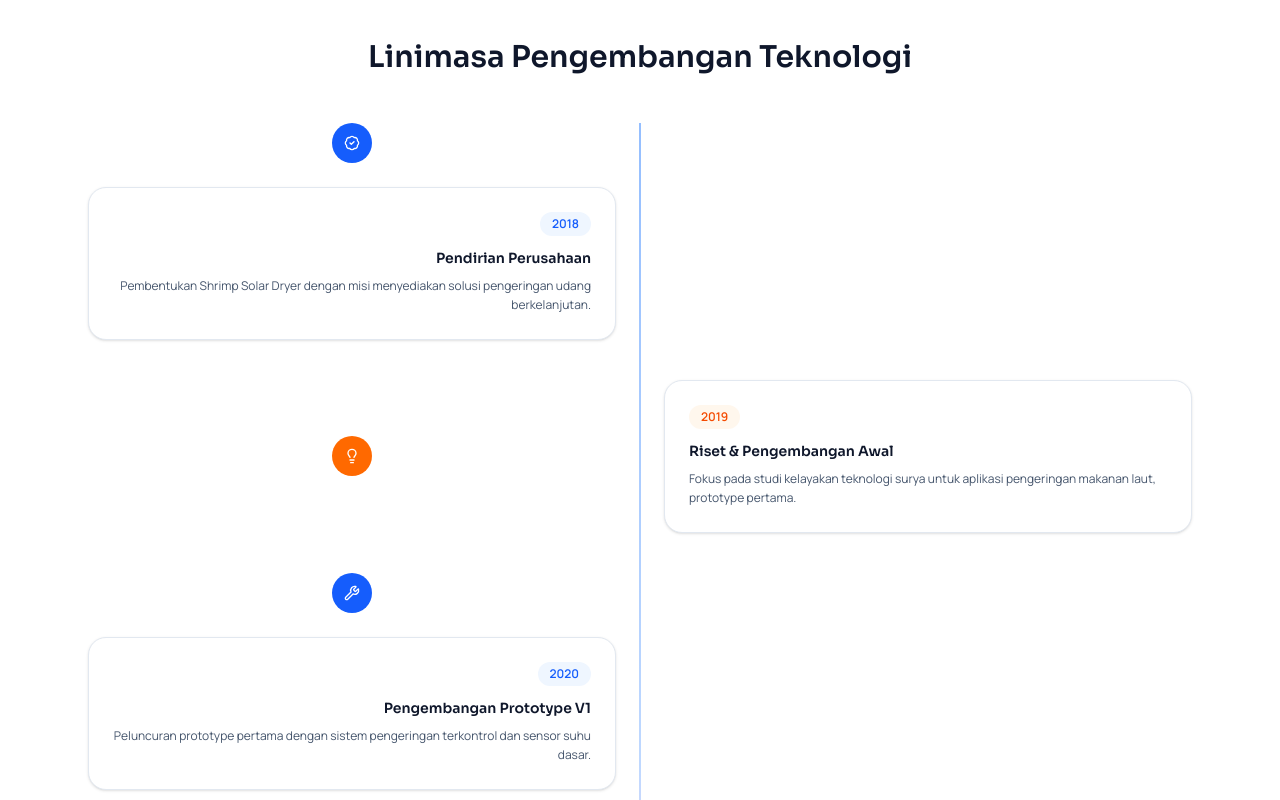
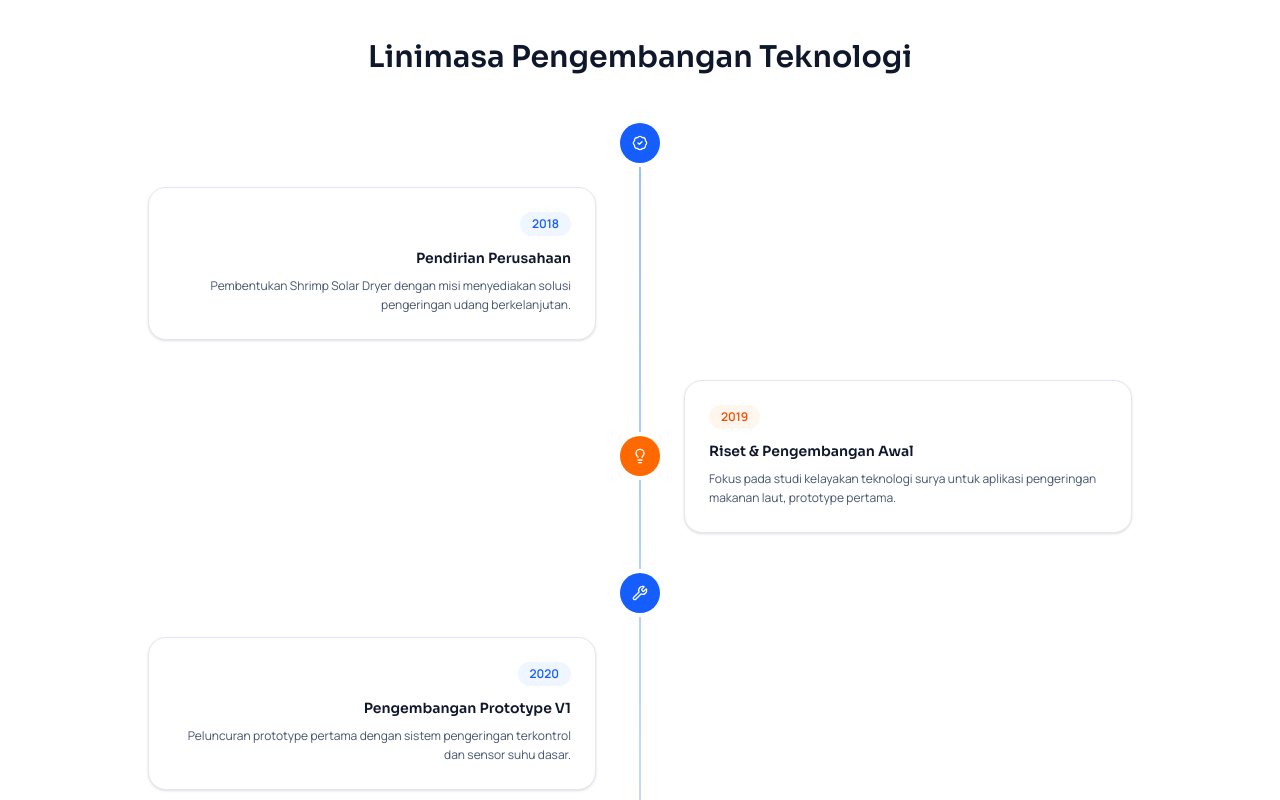
Before and after one commit to Haeryz/Bafain, a React (Vite) app: page /tentang-kami in a window 1280 px wide. Shown: the part 1080-1880 px from the top of the page. Built offline with nearby package versions, Linux system fonts and the light colour scheme.

Commit message:
update Tentang Kami

```diff
--- a/src/pages/TentangKami.tsx
+++ b/src/pages/TentangKami.tsx
@@ -159,7 +159,7 @@ export function TentangKami() {
             Linimasa Pengembangan Teknologi
           </h2>
           <div className="relative mt-12">
-            <div className="absolute left-1/2 top-0 hidden h-full w-px -translate-x-1/2 bg-gradient-to-b from-blue-500 via-blue-500/60 to-orange-500 md:block" />
+            <div className="absolute left-1/2 top-0 hidden h-full w-px -translate-x-1/2 bg-gradient-to-b from-blue-500 via-blue-500/60 to-orange-500 md:block md:z-0" />
             <div className="flex flex-col gap-10">
               {timeline.map((item, index) => {
                 const Icon = item.icon
@@ -179,7 +179,7 @@ export function TentangKami() {
                     key={item.year}
                     className="grid items-center gap-6 md:grid-cols-[1fr_auto_1fr]"
                   >
-                    <div className="order-1 flex justify-center md:order-none">
+                    <div className="order-1 flex justify-center md:order-none md:col-start-2 md:z-10">
                       <span
                         className={`flex h-10 w-10 items-center justify-center rounded-full shadow ring-4 ring-white ${accent.icon}`}
                       >
@@ -187,10 +187,10 @@ export function TentangKami() {
                       </span>
                     </div>
                     <div
-                      className={`order-2 rounded-2xl border border-slate-200 bg-white p-6 shadow-sm md:order-none ${
+                      className={`order-2 rounded-2xl border border-slate-200 bg-white p-6 shadow-sm md:order-none md:max-w-md ${
                         isRight
-                          ? "md:col-start-3 md:text-left"
-                          : "md:col-start-1 md:text-right"
+                          ? "md:col-start-3 md:justify-self-start md:text-left"
+                          : "md:col-start-1 md:justify-self-end md:text-right"
                       }`}
                     >
                       <div className={isRight ? "flex" : "flex justify-end"}>
```
